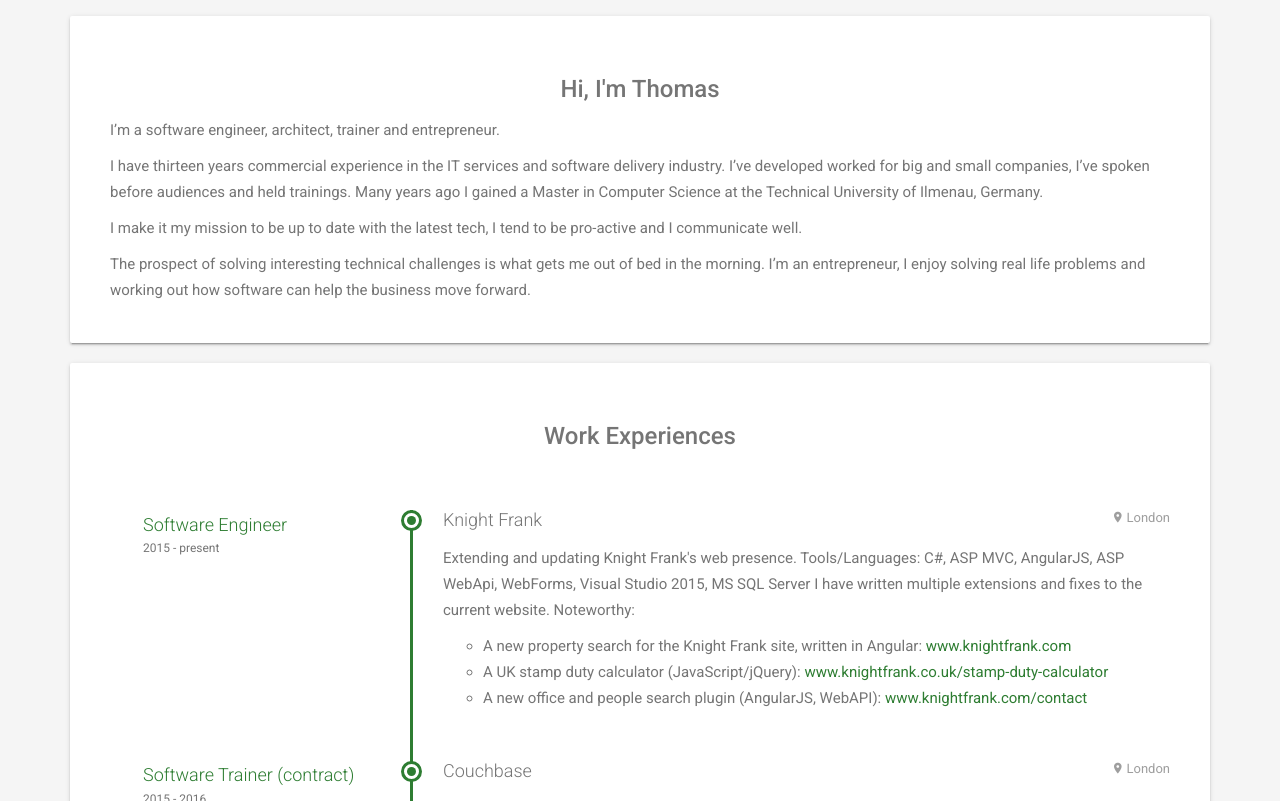
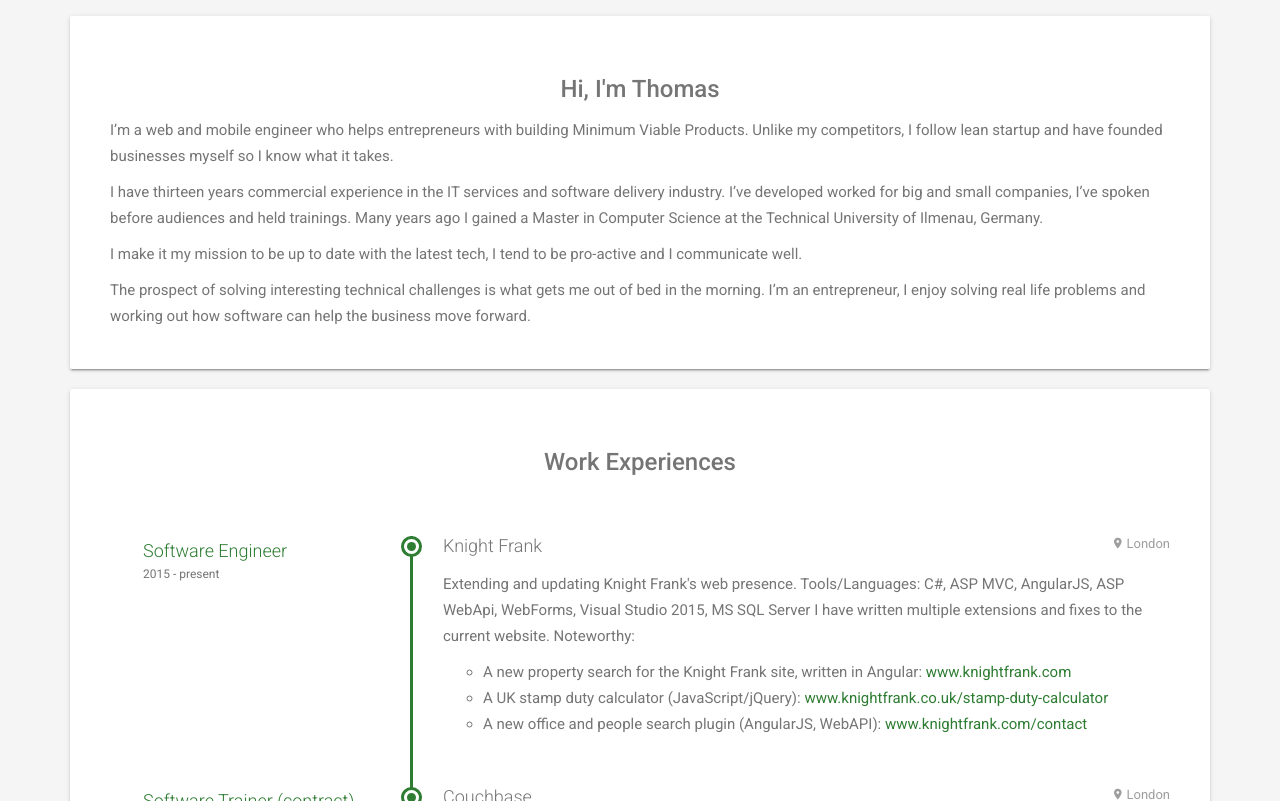
Before and after one commit to tkglaser/tkglaser.github.io, a Jekyll site: the page built from content/about.html, in a window 1280 px wide and 900 px high, scrolled down 387 px, cut to the strip 99-900 px from the top of the window. Built offline with Jekyll 4.4.1, drawn with Linux system fonts in a browser that asks for light colours.

Commit message:
Positioning

```diff
--- a/content/about.html
+++ b/content/about.html
@@ -20,7 +20,10 @@ permalink: /about/
   <div class="card card-block card-block-big">
     <h3 class="fw-500 text-center">Hi, I'm Thomas</h3>
 {% capture bio %}
-I'm a software engineer, architect, trainer and entrepreneur.
+I'm a web and mobile engineer who helps entrepreneurs with building Minimum Viable Products.
+Unlike my competitors, I follow lean startup and have founded businesses
+myself so I know
+what it takes.
 
 I have thirteen years commercial experience in the IT services
 and software delivery industry. I've developed worked for big and small companies, I've spoken before audiences
```
Also changed, not shown: content/index.html (+2 -9 lines).
